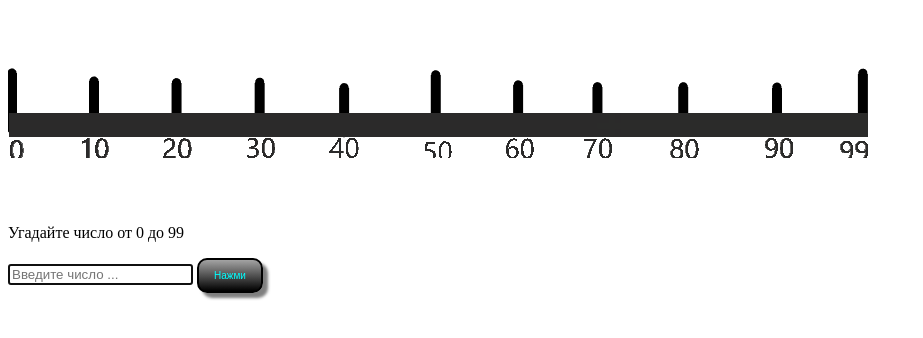
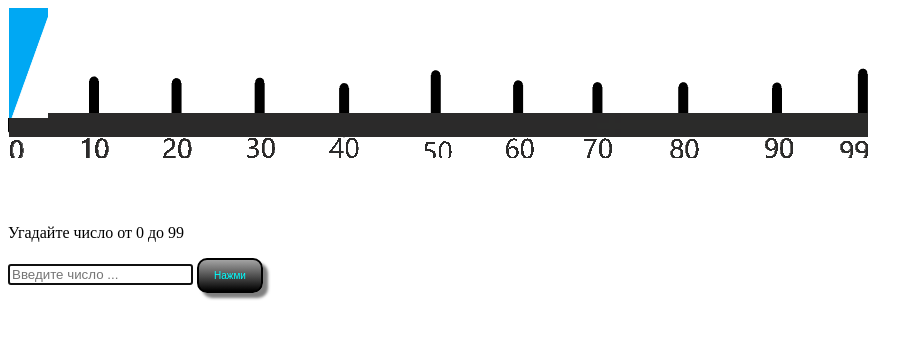
Before and after one commit to ValeriaKomendatenko/MysteryNumberVK.github.io, a plain HTML site: page index.html in a window 1280 px wide. Shown: the whole page, without its empty margins (0-923 px from the left). Drawn offline with Linux system fonts and the light colour scheme.

Commit message:
Update Style.css

```diff
--- a/Style.css
+++ b/Style.css
@@ -56,7 +56,7 @@ height: 110px;
 position: absolute;
 top: 0px;
 left: 0px;
-background-image: url('images/arrow.png');
+background-image: url('arrow.png');
 /*Transition*/
 -webkit-transition: left 0.5s ease-out 0s;
 -moz-transition: left 0.5s ease-out 0s;
```
